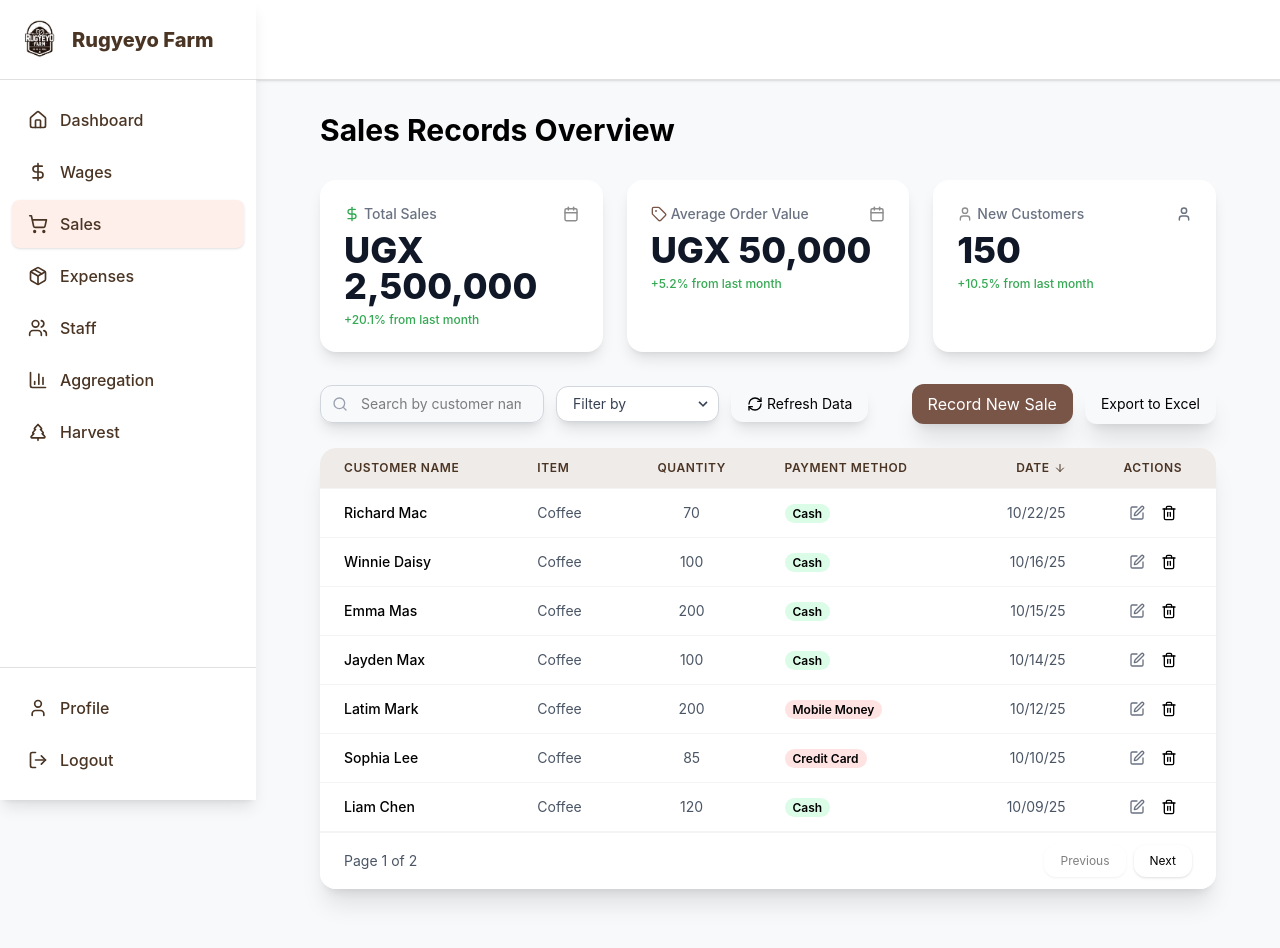
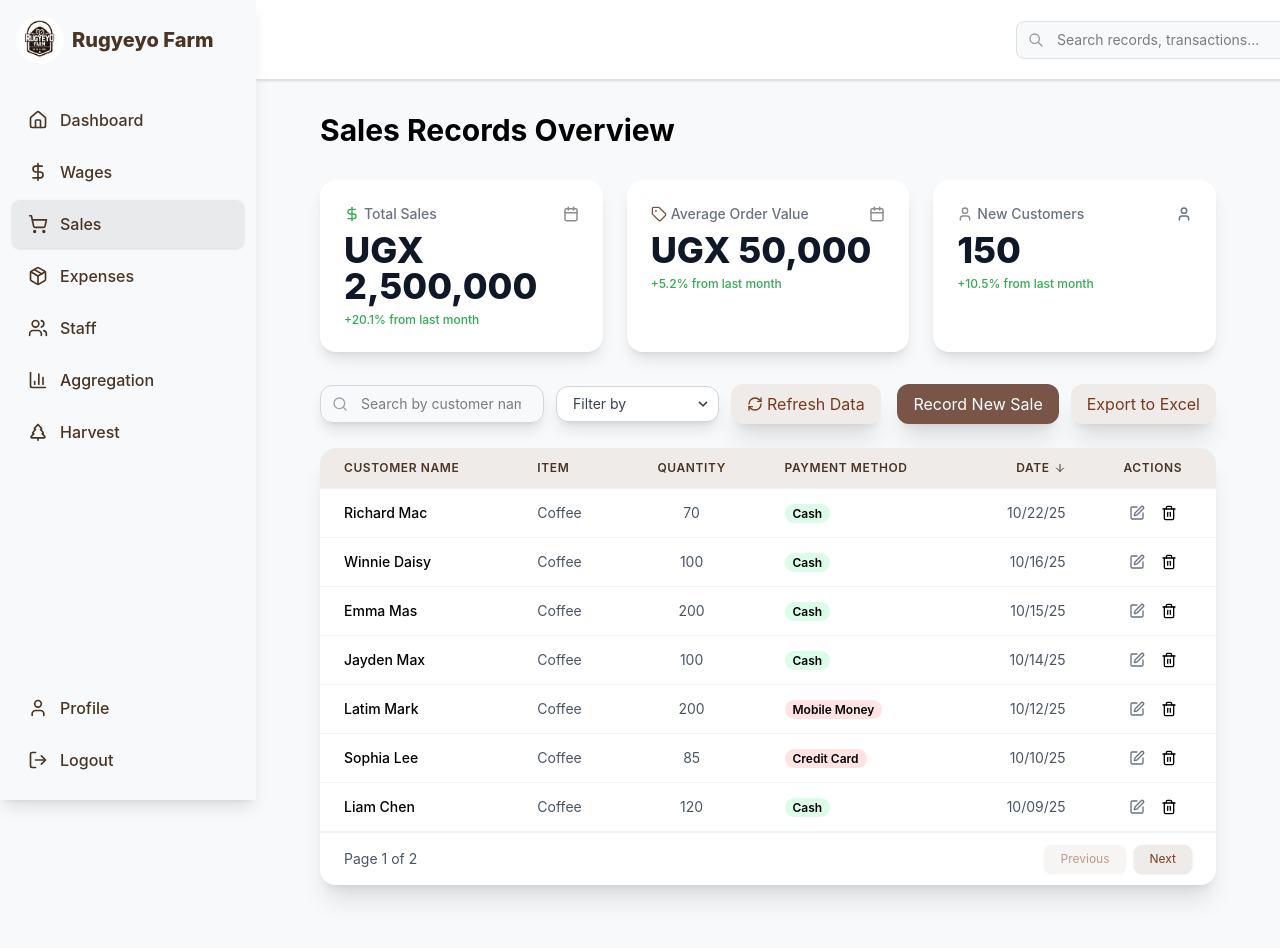
Before and after one commit to FARM-3/farm-web, a React (Vite) app: page /sales in a window 1280 px wide. Shown: the top 948 px of the page. Built offline with nearby package versions, Linux system fonts and the light colour scheme.

Commit message:
unifying all the button in all the pages

```diff
--- a/src/components/SideNav.jsx
+++ b/src/components/SideNav.jsx
@@ -5,12 +5,14 @@ import {
     BarChart3, TreePine, User as ProfileIcon, TrendingUp, TrendingDown, ClipboardCheck
 } from 'lucide-react';
 
-// --- CONFIGURATION: Unified Theme Colors (Light Theme) ---
+// --- CONFIGURATION: Updated Theme Colors to match the brown sidebar ---
 const CoffeeColors = {
     SCREEN_BG: '#F8F9FB',      // Off-white/light gray for the main content area background
-    SIDEBAR_BG: '#FFFFFF',     // Pure White background for the sidebar
-    LIGHT_BG: '#FEEFEA',       // Light Coffee Brown for active link background
-    DARK_BROWN: '#4A3423',     // Used for all primary text, icons, and non-active links
+    SIDEBAR_BG: '#F8F9FB',     // Brown background for the sidebar (matching image)
+    ACTIVE_BG: '#8B5A3C',      // Lighter brown for active/hover state
+    WHITE_TEXT: '#3D2817',     // White text for sidebar
+    LIGHT_TEXT: '#3D2817', // Semi-transparent white for non-active items
+    DARK_BROWN: '#4A3423',     // Used for main content text
     BORDER_GRAY: '#E0E0E0',    // Light gray for borders/dividers
     LIGHT_HOVER: '#F5F5F5',    // Very light gray for subtle hover effect
     SUCCESS: '#4CAF50',        // Green for positive metrics
@@ -112,11 +114,11 @@ const SidebarLink = ({ item, currentPage, CoffeeColors, onLogout }) => {
                         ${isActive ? 'shadow-sm' : ''}`}
             style={{
                 color: textColor,
-                backgroundColor: isActive ? CoffeeColors.LIGHT_BG : 'transparent',
+                backgroundColor: isActive ? 'rgba(200, 200, 200, 0.3)' : 'transparent',
             }}
             onMouseEnter={(e) => {
                 if (!isActive) {
-                    e.currentTarget.style.backgroundColor = hoverBg;
+                    e.currentTarget.style.backgroundColor = 'rgba(200, 200, 200, 0.3)';
                 }
             }}
             onMouseLeave={(e) => {
@@ -167,7 +169,7 @@ export const SideNav = ({ children }) => {
                 />
             )}
 
-            {/* Sidebar (Collapsible) */}
+            {/* Sidebar (Collapsible) - Now with brown background */}
             <aside
                 className={`fixed top-0 left-0 h-full ${sidebarWidthClass} transform ${
                     sidebarOpen ? 'translate-x-0' : '-translate-x-full'
@@ -175,7 +177,7 @@ export const SideNav = ({ children }) => {
                 style={{ backgroundColor: CoffeeColors.SIDEBAR_BG }}
             >
                 {/* Logo and Title Section */}
-                <div className="flex items-center justify-between p-4 h-20 border-b" style={{ borderColor: CoffeeColors.BORDER_GRAY }}>
+                <div className="flex items-center justify-between p-4 h-20" style={{ borderBottom: `1px solid rgba(255,255,255,0.1)` }}>
                     <div className="flex items-center gap-2">
                         <img
                             src="/logo.jpg"
@@ -188,8 +190,8 @@ export const SideNav = ({ children }) => {
                     </div>
                     <button
                         onClick={() => setSidebarOpen(false)}
-                        className="md:hidden hover:bg-light-hover p-1 rounded-lg"
-                        style={{ color: CoffeeColors.DARK_BROWN }}
+                        className="md:hidden hover:bg-opacity-20 hover:bg-white p-1 rounded-lg"
+                        style={{ color: CoffeeColors.WHITE_TEXT }}
                     >
                         <X size={24} />
                     </button>
@@ -203,7 +205,7 @@ export const SideNav = ({ children }) => {
                 </nav>
 
                 {/* Footer Links (Profile/Logout) */}
-                <div className="py-4 px-3 border-t absolute bottom-0 left-0 right-0" style={{ borderColor: CoffeeColors.BORDER_GRAY, backgroundColor: CoffeeColors.SIDEBAR_BG }}>
+                <div className="py-4 px-3 absolute bottom-0 left-0 right-0" style={{ borderTop: `1px solid rgba(255,255,255,0.1)`, backgroundColor: CoffeeColors.SIDEBAR_BG }}>
                     <div className="flex flex-col space-y-1">
                         {footerNavItems.map((item) => (
                             <SidebarLink key={item.key} item={item} currentPage={currentPage} CoffeeColors={CoffeeColors} onLogout={handleLogout} />
@@ -221,7 +223,7 @@ export const SideNav = ({ children }) => {
                 {/* Fixed Header Bar (Top right corner icons) */}
                 <header
                     className={`fixed top-0 right-0 z-30 p-4 h-20 shadow-sm transition-all duration-300 ${sidebarOpen ? 'md:left-64' : 'md:left-0'} w-full`}
-                    style={{ backgroundColor: CoffeeColors.SIDEBAR_BG, borderBottom: `1px solid ${CoffeeColors.BORDER_GRAY}` }}
+                    style={{ backgroundColor: '#FFFFFF', borderBottom: `1px solid ${CoffeeColors.BORDER_GRAY}` }}
                 >
                     <div className="flex items-center justify-end h-full max-w-7xl mx-auto">
 
@@ -237,13 +239,33 @@ export const SideNav = ({ children }) => {
                             </button>
                         )}
 
-                        {/* User/Notification Icons (Right-aligned) */}
+                        {/* Search Bar */}
+                        <div className="flex-1 max-w-md mx-4">
+                            <div className="relative">
+                                <input
+                                    type="text"
+                                    placeholder="Search records, transactions..."
+                                    className="w-full px-4 py-2 pl-10 rounded-lg border text-sm"
+                                    style={{
+                                        borderColor: CoffeeColors.BORDER_GRAY,
+                                        backgroundColor: CoffeeColors.SCREEN_BG
+                                    }}
+                                />
+                                <svg
+                                    className="absolute left-3 top-1/2 transform -translate-y-1/2 w-4 h-4"
+                                    fill="none"
+                                    stroke="#999"
+                                    viewBox="0 0 24 24"
+                                >
+                                    <path strokeLinecap="round" strokeLinejoin="round" strokeWidth="2" d="M21 21l-6-6m2-5a7 7 0 11-14 0 7 7 0 0114 0z"></path>
+                                </svg>
+                            </div>
+                        </div>
+
+                        {/* User Profile Icon */}
                         <div className="flex items-center space-x-3">
-                            <button className="p-2 rounded-full hover:bg-light-hover transition-colors" title="Notifications">
-                                <svg className="w-6 h-6" fill="none" stroke={CoffeeColors.DARK_BROWN} viewBox="0 0 24 24" xmlns="http://www.w3.org/2000/svg"><path strokeLinecap="round" strokeLinejoin="round" strokeWidth="2" d="M15 17h5l-1.405-1.405A2.032 2.032 0 0118 14.158V11a6.002 6.002 0 00-4-5.659V5a2 2 0 10-4 0v.341C7.16 6.137 6 7.822 6 10v4.158a2.032 2.032 0 01-.595 1.437L4 17h5m6 0v1a3 3 0 11-6 0v-1m6 0h-6"></path></svg>
-                            </button>
-                            <div className="w-10 h-10 rounded-full flex items-center justify-center font-bold border" style={{ backgroundColor: CoffeeColors.LIGHT_HOVER, color: CoffeeColors.DARK_BROWN, borderColor: CoffeeColors.BORDER_GRAY }}>
-                                <ProfileIcon size={24} style={{ color: CoffeeColors.DARK_BROWN }} />
+                            <div className="w-10 h-10 rounded-full flex items-center justify-center font-bold" style={{ backgroundColor: CoffeeColors.DARK_BROWN }}>
+                                <ProfileIcon size={20} style={{ color: CoffeeColors.WHITE_TEXT }} />
                             </div>
                         </div>
                     </div>
--- a/src/pages/Expenses.jsx
+++ b/src/pages/Expenses.jsx
@@ -61,27 +61,6 @@ const formatCurrency = (amount) => {
         minimumFractionDigits: 0,
         maximumFractionDigits: 0,
     }).format(Math.round(value))}`;
-};
-
-const Button = ({ children, onClick, className, disabled, type = 'primary' }) => {
-    const baseClasses = `px-4 py-2 rounded-xl shadow-lg hover:shadow-xl transition duration-300 ease-in-out flex items-center justify-center disabled:opacity-50 disabled:cursor-not-allowed text-sm`;
-
-    let colorClasses;
-    if (type === 'secondary') {
-        colorClasses = `bg-light-coffee-brown text-active-link-text hover:bg-light-coffee-brown/80`;
-    } else {
-        colorClasses = `bg-accent-btn text-white hover:bg-accent-btn/90`;
-    }
-
-    return (
-        <button
-            onClick={onClick}
-            disabled={disabled}
-            className={`${baseClasses} ${colorClasses} ${className}`}
-        >
-            {children}
-        </button>
-    );
 };
 
 // Data Structure for Table Headers (used for sorting)
@@ -355,13 +334,13 @@ function Expenses() {
                         >
                             Record New Expense
                         </button>
-                        <Button
-                            type="secondary"
+                        <button
                             onClick={() => alert('Exporting to Excel is not yet implemented.')}
-                            className="shadow-xl"
+                            className="py-2 px-4 shadow-xl rounded-xl"
+                            style={{ backgroundColor: '#efebe9', color: '#783A1E', border: 'none' }}
                         >
                             Export to Excel
-                        </Button>
+                        </button>
                     </div>
                 </div>
 
@@ -396,15 +375,15 @@ function Expenses() {
                     </div>
 
                     {/* Refresh Button */}
-                    <Button
-                        type="secondary"
+                    <button
                         onClick={() => fetchExpenses()}
                         disabled={loading}
-                        className="py-2 px-6 shadow-lg"
+                        className="py-2 px-4 shadow-xl rounded-xl flex items-center justify-center disabled:opacity-50 disabled:cursor-not-allowed"
+                        style={{ backgroundColor: '#efebe9', color: '#783A1E', border: 'none' }}
                     >
                         <RefreshCw className={`w-4 h-4 mr-2 ${loading ? 'animate-spin' : ''}`} />
                         Refresh Data
-                    </Button>
+                    </button>
                 </div>
 
                 {/* Expense Records Table Container */}
--- a/src/pages/Sales.jsx
+++ b/src/pages/Sales.jsx
@@ -16,30 +16,6 @@ const formatUGX = (amount) => {
 };
 
 const SALES_API_ENDPOINT = 'https://api-3181.onrender.com/api/sales/';
-
-
-// --- SHARED COMPONENTS ---
-
-const Button = ({ children, onClick, className, disabled, type = 'primary' }) => {
-    const baseClasses = `px-4 py-2 rounded-xl shadow-lg hover:shadow-xl transition duration-300 ease-in-out flex items-center justify-center disabled:opacity-50 disabled:cursor-not-allowed text-sm`;
-
-    let colorClasses;
-    if (type === 'secondary') {
-        colorClasses = `bg-light-coffee-brown text-active-link-text hover:bg-light-coffee-brown/80`;
-    } else {
-        colorClasses = `bg-accent-btn text-white hover:bg-accent-btn/90`;
-    }
-
-    return (
-        <button
-            onClick={onClick}
-            disabled={disabled}
-            className={`${baseClasses} ${colorClasses} ${className}`}
-        >
-            {children}
-        </button>
-    );
-};
 
 
 // --- SalesPage Component  ---
@@ -283,15 +259,15 @@ function SalesPage() {
                                 <svg className="fill-current h-4 w-4" xmlns="http://www.w3.org/2000/svg" viewBox="0 0 20 20"><path d="M9.293 12.95l.707.707L15.657 8l-1.414-1.414L10 10.828 5.757 6.586 4.343 8z"/></svg>
                             </div>
                         </div>
-                        <Button
-                            type="secondary"
+                        <button
                             onClick={() => fetchSales(currentPage)}
                             disabled={loading}
-                            className="py-2 px-4 shadow-lg flex-shrink-0"
+                            className="py-2 px-4 shadow-xl rounded-xl flex items-center justify-center disabled:opacity-50 disabled:cursor-not-allowed flex-shrink-0"
+                            style={{ backgroundColor: '#efebe9', color: '#783A1E', border: 'none' }}
                         >
                             <RefreshCw className={`w-4 h-4 mr-1 ${loading ? 'animate-spin' : ''}`} />
                             Refresh Data
-                        </Button>
+                        </button>
                     </div>
 
                     <div className="flex gap-3 order-1 sm:order-2">
@@ -302,13 +278,13 @@ function SalesPage() {
                         >
                             Record New Sale
                         </button>
-                        <Button
-                            type="secondary"
+                        <button
                             onClick={() => console.log('Export to Excel')}
-                            className="py-2 px-4 shadow-xl text-text-default"
+                            className="py-2 px-4 shadow-xl rounded-xl"
+                            style={{ backgroundColor: '#efebe9', color: '#783A1E', border: 'none' }}
                         >
                             Export to Excel
-                        </Button>
+                        </button>
                     </div>
                 </div>
 
@@ -350,22 +326,22 @@ function SalesPage() {
                                 <span className="text-gray-600">Page {currentPage} of {totalPages}</span>
                             </div>
                             <div className="flex items-center space-x-2">
-                                <Button
+                                <button
                                     onClick={() => handlePageChange(currentPage - 1)}
                                     disabled={currentPage === 1 || loading}
-                                    className="px-4 py-1.5 text-xs bg-light-coffee-brown text-active-link-text hover:bg-light-coffee-brown/80 rounded-lg shadow-sm"
-                                    type="secondary"
+                                    className="px-4 py-1.5 text-xs rounded-lg shadow-sm disabled:opacity-50 disabled:cursor-not-allowed"
+                                    style={{ backgroundColor: '#efebe9', color: '#783A1E' }}
                                 >
                                     Previous
-                                </Button>
-                                <Button
+                                </button>
+                                <button
                                     onClick={() => handlePageChange(currentPage + 1)}
                                     disabled={currentPage === totalPages || loading}
-                                    className="px-4 py-1.5 text-xs bg-light-coffee-brown text-active-link-text hover:bg-light-coffee-brown/80 rounded-lg shadow-sm"
-                                    type="secondary"
+                                    className="px-4 py-1.5 text-xs rounded-lg shadow-sm disabled:opacity-50 disabled:cursor-not-allowed"
+                                    style={{ backgroundColor: '#efebe9', color: '#783A1E' }}
                                 >
                                     Next
-                                </Button>
+                                </button>
                             </div>
                         </div>
                     )}
--- a/src/pages/wages.jsx
+++ b/src/pages/wages.jsx
@@ -16,31 +16,6 @@ const formatUGX = (amount) => {
 };
 
 const Wage_API_Endpoint = 'https://api-3181.onrender.com/api/wages/';
-
-// --- SHARED COMPONENTS ---
-
-const Button = ({ children, onClick, className, disabled, type = 'primary' }) => {
-    const baseClasses = `px-4 py-2 rounded-xl shadow-lg hover:shadow-xl transition duration-300 ease-in-out flex items-center justify-center disabled:opacity-50 disabled:cursor-not-allowed text-sm`;
-
-    let colorClasses;
-    if (type === 'secondary') {
-        colorClasses = `bg-light-coffee-brown text-active-link-text hover:bg-light-coffee-brown/80`;
-    } else {
-        colorClasses = `bg-accent-btn text-white hover:bg-accent-btn/90`;
-    }
-
-    return (
-        <button
-            onClick={onClick}
-            disabled={disabled}
-            className={`${baseClasses} ${colorClasses} ${className}`}
-        >
-            {children}
-        </button>
-    );
-};
-
-// Add the same Tailwind config as Sales page
 
 // =========================================================
 // --- WageDisplayPage Component (CLEANED AND STYLED TO IMAGE) ---
@@ -274,19 +249,24 @@ function WageDisplayPage() {
                             <Plus className="w-4 h-4 mr-2" />
                             Record New Wage
                         </button>
-                        <Button
-                            type="secondary"
+                        <button
                             onClick={() => alert('Exporting data...')}
-                            className="py-2 px-4 shadow-xl"
+                            className="py-2 px-4 shadow-xl rounded-xl"
+                            style={{ backgroundColor: '#efebe9', color: '#783A1E', border: 'none' }}
                         >
                             Export to Excel
-                        </Button>
+                        </button>
                     </div>
                     <div className="flex gap-3 items-center">
-                        <Button type="secondary" onClick={() => fetchWages(currentPage)} disabled={loading} className="py-2 px-4 shadow-xl">
+                        <button
+                            onClick={() => fetchWages(currentPage)}
+                            disabled={loading}
+                            className="py-2 px-4 shadow-xl rounded-xl flex items-center justify-center disabled:opacity-50 disabled:cursor-not-allowed"
+                            style={{ backgroundColor: '#efebe9', color: '#783A1E', border: 'none' }}
+                        >
                             <RefreshCw className={`w-4 h-4 mr-2 ${loading ? 'animate-spin' : ''}`} />
                             Refresh Data
-                        </Button>
+                        </button>
                         {/* Filter by Dropdown */}
                         <div className="relative inline-block text-left">
                             <select
@@ -344,22 +324,22 @@ function WageDisplayPage() {
                                 <span className="text-gray-600">Page {currentPage} of {totalPages}</span>
                             </div>
                             <div className="flex items-center space-x-2">
-                                <Button
+                                <button
                                     onClick={() => handlePageChange(currentPage - 1)}
                                     disabled={currentPage === 1 || loading}
-                                    className="px-4 py-1.5 text-xs bg-light-coffee-brown text-active-link-text hover:bg-light-coffee-brown/80 rounded-lg shadow-sm"
-                                    type="secondary"
+                                    className="px-4 py-1.5 text-xs rounded-lg shadow-sm disabled:opacity-50 disabled:cursor-not-allowed"
+                                    style={{ backgroundColor: '#efebe9', color: '#783A1E' }}
                                 >
                                     Previous
-                                </Button>
-                                <Button
+                                </button>
+                                <button
                                     onClick={() => handlePageChange(currentPage + 1)}
                                     disabled={currentPage === totalPages || loading}
-                                    className="px-4 py-1.5 text-xs bg-light-coffee-brown text-active-link-text hover:bg-light-coffee-brown/80 rounded-lg shadow-sm"
-                                    type="secondary"
+                                    className="px-4 py-1.5 text-xs rounded-lg shadow-sm disabled:opacity-50 disabled:cursor-not-allowed"
+                                    style={{ backgroundColor: '#efebe9', color: '#783A1E' }}
                                 >
                                     Next
-                                </Button>
+                                </button>
                             </div>
                         </div>
                     )}
```
Also changed, not shown: src/pages/StaffManagement.jsx (+8 -9 lines).
